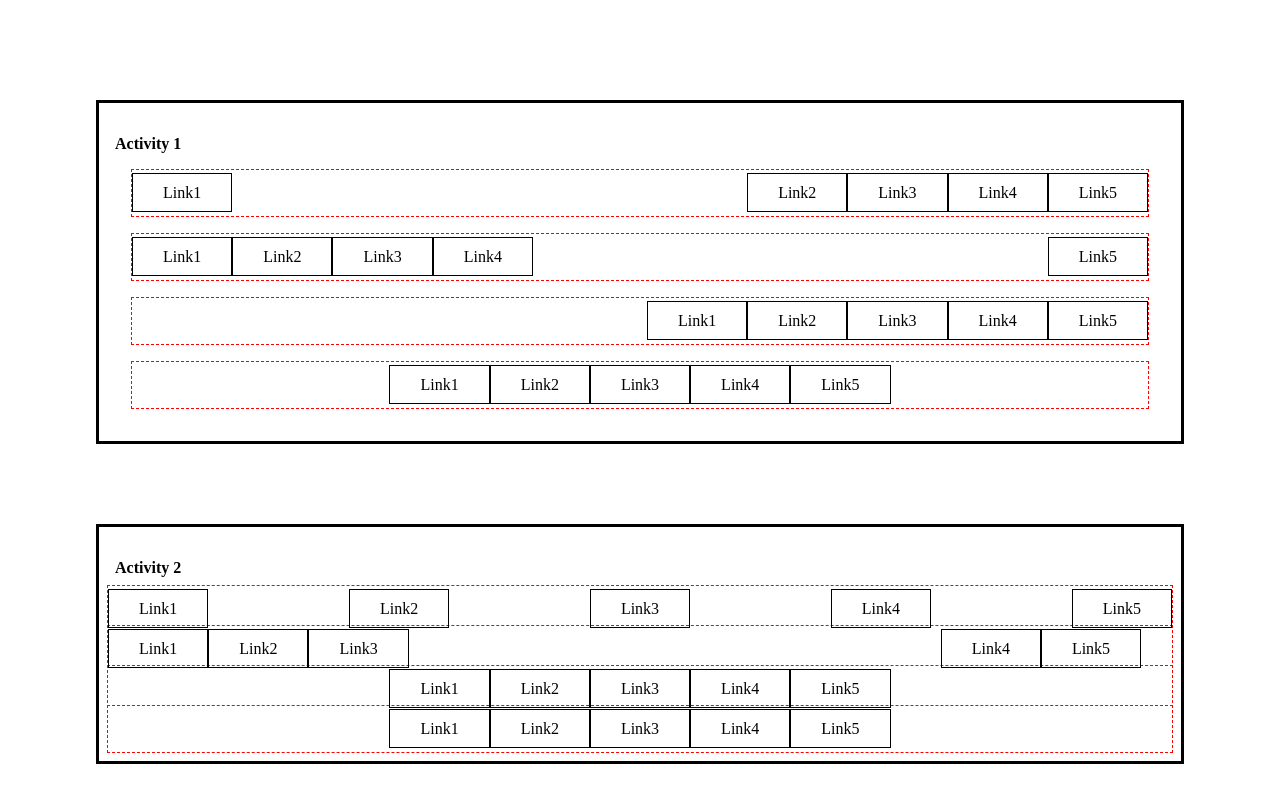
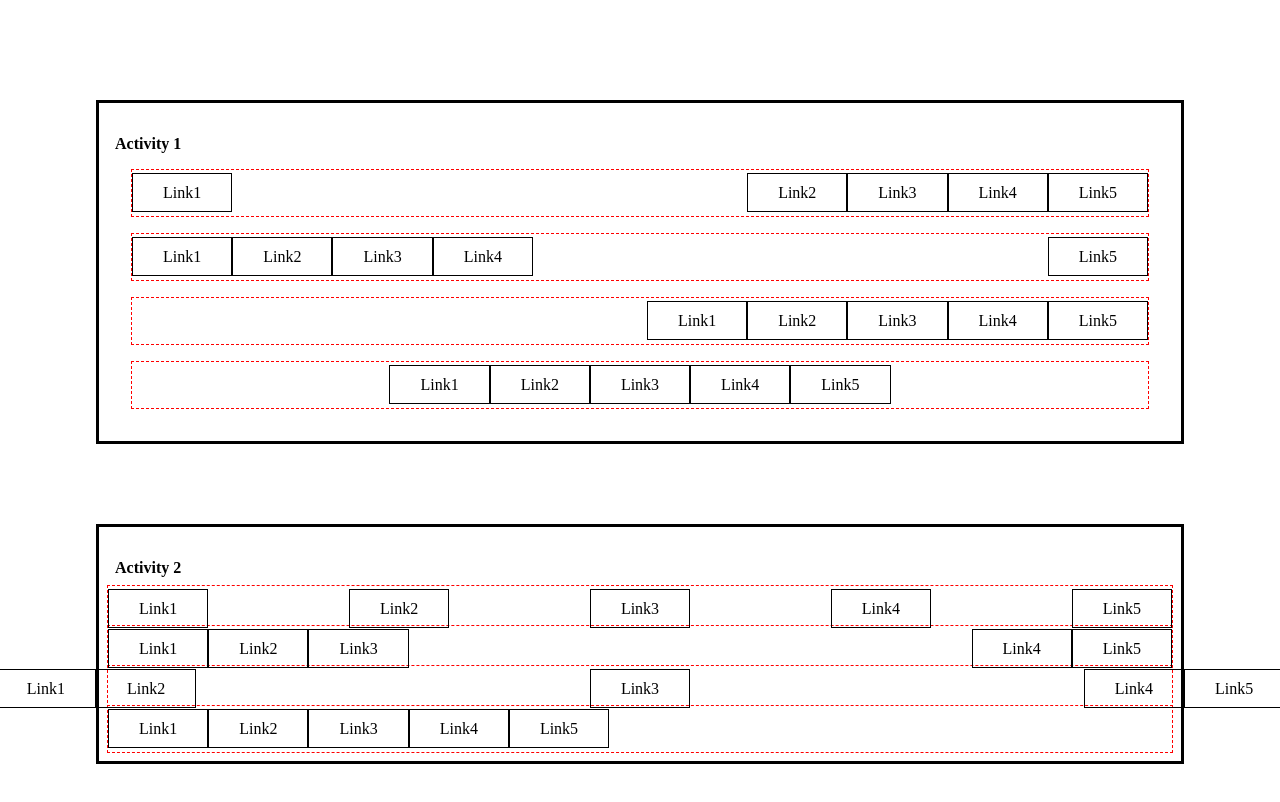
Before and after one commit to Robert-J-Schaefer/NavBarAlign, a plain HTML site: page index.html in a window 1280 px wide. Drawn offline with Linux system fonts and the light colour scheme; a script that the page names is missing.

Commit message:
2nd Commit

```diff
--- a/index.html
+++ b/index.html
@@ -83,16 +83,16 @@
             <nav>
                 <ul class="navbar32">
                     <li><a href="#">Link1</a></li>
-                    <li><a href="#">Link2</a></li>
-                    <li><a href="#">Link3</a></li>
-                    <li><a href="#">Link4</a></li>
+                    <li class = "link232"><a href="#">Link2</a></li>
+                    <li class = "link332"><a href="#">Link3</a></li>
+                    <li class = "link432"><a href="#">Link4</a></li>
                     <li><a href="#">Link5</a></li>
                 </ul>
             </nav>
 
             <nav>
                 <ul class="navbar42">
-                    <li><a href="#">Link1</a></li>
+                    <li class = "link142"><a href="#">Link1</a></li>
                     <li><a href="#">Link2</a></li>
                     <li><a href="#">Link3</a></li>
                     <li><a href="#">Link4</a></li>
--- a/style.css
+++ b/style.css
@@ -27,53 +27,74 @@ li a {
     color: black;
 }
 
-.navbar1{
+.navbar1 {
     margin: 1em;
     justify-content: flex-end;
 }
 
-.navbar2{
+.navbar2 {
     margin: 1em;
     justify-content: flex-start;
 }
 
-.navbar3{
+.navbar3 {
     margin: 1em;
     justify-content: flex-end;
 }
 
-.navbar4{
+.navbar4 {
     margin: 1em;
     justify-content: center;
 }
 
 .link1 {
-   margin-right: auto;
+    margin-right: auto;
 }
 
 .link5 {
     margin-left: auto;
 }
 
-.navbar12{
+.navbar12 {
     justify-content: space-between;
 }
 
-.navbar22{
-
-justify-content: flex-start;
+.navbar22 {
+    justify-content: flex-start;
 }
 
-.link422{
-    margin-left: 50%;
+.link422 {
+    margin-left: auto;
 }
 
-
-
-.navbar32{
+.navbar32 {
     justify-content: center;
 }
+.link332{
+    margin-left: 37%;
+    margin-right: 37%;
+}
 
-.navbar42{
-    justify-content: center;
+.navbar42 {
+    /* justify-content: center; */
+    align-items: stretch;
 }
+
+ /* .link442{
+
+    margin-left: 24%;
+}
+
+ .link142{
+    align-items: flex-start;
+}
+
+.link242{
+    display: flex;
+    margin-left: auto;
+} */
+
+/* .link342{
+    display: flex;
+    margin-right: 25%;
+}  */
```
